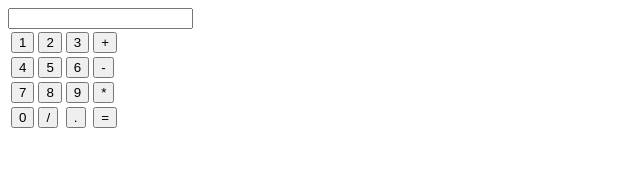
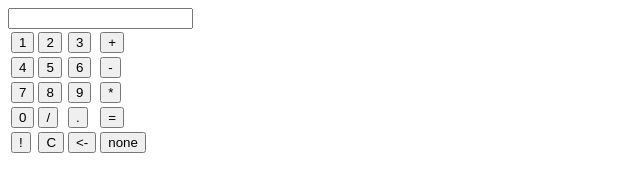
Before and after one commit to AnnyYan/annyan, a plain HTML site: page calc/calc.html in a window 1280 px wide. Shown: the whole page, without its empty margins (0-640 px from the left). Drawn offline with Linux system fonts and the light colour scheme.

Commit message:
Clear + Backspase

```diff
--- a/calc/calc.html
+++ b/calc/calc.html
@@ -35,6 +35,12 @@
         <td> <input type="button" value="." onclick="calc_input('.')"></td>
         <td> <input type="button" value="=" onclick="calc_equal()"></td>
     </tr>
+    <tr>
+        <td> <input type="button" value="!" onclick=""></td>
+        <td> <input type="button" value="C" onclick="calc_clear()"></td>
+        <td> <input type="button" value="<-" onclick="calc_back()"></td>
+        <td> <input type="button" value="none" onclick=""></td>
+    </tr>
     </table>
 </body>
 </html>
--- a/calc/calc.js
+++ b/calc/calc.js
@@ -8,3 +8,14 @@ function calc_equal(){
     let eq = eval(a.value);
     a.value = eq;
 }
+
+function calc_clear(){
+    let a = document.getElementById("calc_input");
+    a.value = 0;
+}
+
+function calc_back(){
+    let a = document.getElementById("calc_input");
+    let b = a.value.substring(0, a.value.length-1);
+    a.value = b;
+}
```
